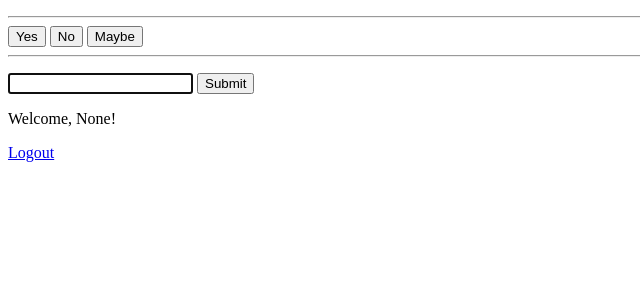
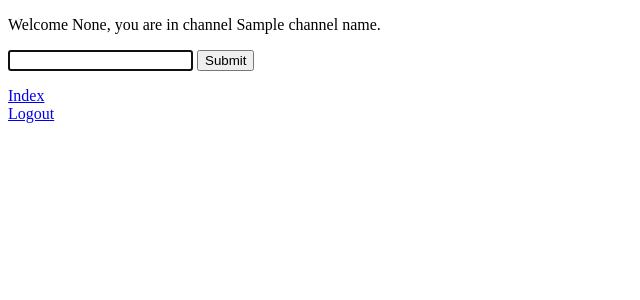
Before and after one commit to matthigg/micro-Chat, a Flask app: template templates/channel.html in a window 1280 px wide. Shown: the top 300 px of the page, without its empty margins (0-640 px from the left). Run offline with Flask 2, Linux system fonts and the light colour scheme; the template is opened without the code that fills it: most values are stand-ins (such as "Sample title", 1, 10 or a date in 2020); some libraries are stand-ins or nearby versions.

Commit message:
allowe first time user to login, create channel, view current channels

```diff
--- a/application.py
+++ b/application.py
@@ -1,6 +1,4 @@
-import json
-import os
-import requests
+import json, os, requests
 from dotenv import load_dotenv, find_dotenv
 from flask import Flask, g, redirect, render_template, request, session, url_for
 from flask_session import Session
@@ -15,6 +13,7 @@
 load_dotenv(find_dotenv())
 FLASK_APP = os.getenv("FLASK_APP")
 FLASK_ENV = os.getenv("FLASK_ENV")
+FLASK_DEBUG = os.getenv("FLASK_DEBUG")
 
 # Complete Channel Creation
 # Complete Channel List
@@ -33,24 +32,19 @@
 
 @app.route("/", methods=["GET", "POST"])
 def index():
-  # if g.username:
-  #   if request.method == "POST":
-  #     new_channel = request.form.get('new_channel')
-  #     channels.append(new_channel)
-  #     return redirect(url_for("channel"))
-  #   else:
-  #     return render_template("index.html", channels=channels)
-  # else:
-  #   return redirect(url_for("login"))
-
   if g.username:
-    return render_template("index.html")
+    if request.method == "POST":
+      new_channel = request.form.get('new_channel')
+      channels.append(new_channel)
+      return redirect(url_for("channel", channel_name=new_channel))
+    else:
+      return render_template("index.html", channels=channels)
   else:
     return redirect(url_for("login"))
 
-@app.route("/channel")
-def channel():
-  return render_template("channel.html")
+@app.route("/channel/<string:channel_name>")
+def channel(channel_name):
+  return render_template("channel.html", channel_name=channel_name)
 
 @app.route("/login", methods=["GET", "POST"])
 def login():
--- a/static/index.js
+++ b/static/index.js
@@ -1,33 +1,34 @@
-document.addEventListener('DOMContentLoaded', () => {
+// Custom parser that converts the 'channels' string received from application.py
+// into a JavaScript array
+var record = false;
+var channel = '';
+var channels = [];
+var channels_string = document.getElementById("channels_hidden").innerHTML;
+for (let i = 0; i < channels_string.length; i++) {
 
-  // Connect to websocket
-  var socket = io.connect(location.protocol + '//' + document.domain + ':' + location.port);
+  if (channels_string[i] === "'" && channel === '') {
+    record = !record;
+  } else if (channels_string[i] === "'" && channel !== '') {
+    record = !record;
+    channel = channel.substring(1)
+    channels.push(channel);
+    channel = '';
+  };
 
-  // When connected, configure buttons
-  socket.on('connect', () => {
+  if (record) {
+    channel += channels_string[i];
+  };
+};
 
-    // Each button should emit a "submit vote" event
-    document.querySelectorAll('button').forEach(button => {
-      button.onclick = () => {
-        const selection = button.dataset.vote;
-        socket.emit('submit vote', {'selection': selection});
-      };
-    });
+// Hide the channels string that is returned from application.py
+document.getElementById("channels_hidden").style.visibility = "hidden";
 
-    // Chatroom submit button functionality
-    document.querySelector('#submit_input').onclick = () => {
-      const li = document.createElement('li');
-      li.innerHTML = document.querySelector('#input').value;
-      document.querySelector('#chatroom').append(li);
-      document.querySelector('#input').value = '';
-      return false;
-    }
-  });
-
-  // When a new vote is announced, add to the unordered list
-  socket.on('announce vote', data => {
-    const li = document.createElement('li');
-    li.innerHTML = `Vote recorded: ${data.selection}`;
-    document.querySelector('#votes').append(li);
-  });
-});
+// Create channel room links with names from the channels[] array
+for (let j = 0; j < channels.length; j++) {
+  var a = document.createElement('a');
+  var br = document.createElement('br');
+  a.href = 'channel/' + channels[j];
+  a.innerHTML = channels[j];
+  document.getElementById('channel_list').appendChild(a);
+  document.getElementById('channel_list').appendChild(br);
+}
--- a/templates/channel.html
+++ b/templates/channel.html
@@ -2,16 +2,13 @@
 <html>
 <head>
   <script type="text/javascript" src="//cdnjs.cloudflare.com/ajax/libs/socket.io/1.3.6/socket.io.min.js"></script>
-  <script src="{{ url_for('static', filename='index.js') }}"></script>
+  <script src="{{ url_for('static', filename='channel.js') }}"></script>
   <title>Channel</title>
 </head>
 <body>
-  <ul id="votes"></ul>
-  <hr>
-  <button data-vote="yes">Yes</button>
-  <button data-vote="no">No</button>
-  <button data-vote="maybe">Maybe</button>
-  <hr>
+  <p>
+      Welcome {{ g.username }}, you are in channel {{ channel_name }}.
+  </p>
 
   <ul id="chatroom"></ul>
   <form id="form_input">
@@ -20,10 +17,8 @@
   </form>
 
   <p>
-    Welcome, {{ g.username }}!
-  </p>
-  <p>
-    <a href="{{ url_for('logout')}}">Logout</a>
+    <a href="{{ url_for('index') }}">Index</a><br>
+    <a href="{{ url_for('logout') }}">Logout</a>
   </p>
 </body>
 </html>
```
Also changed, not shown: counter.js (deleted, +0 -9 lines), templates/index.html (+11 -9 lines).
